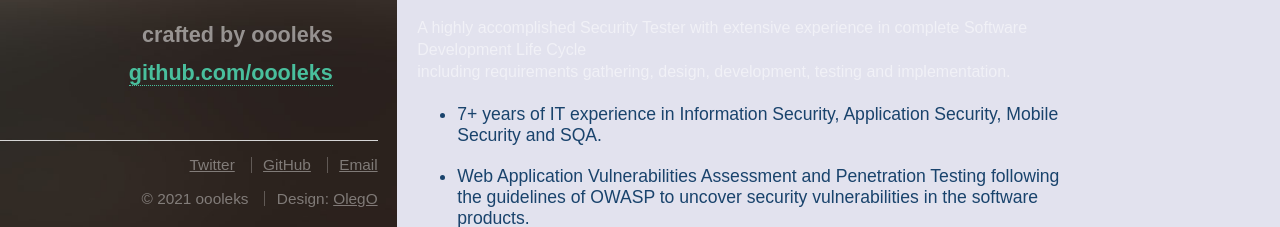
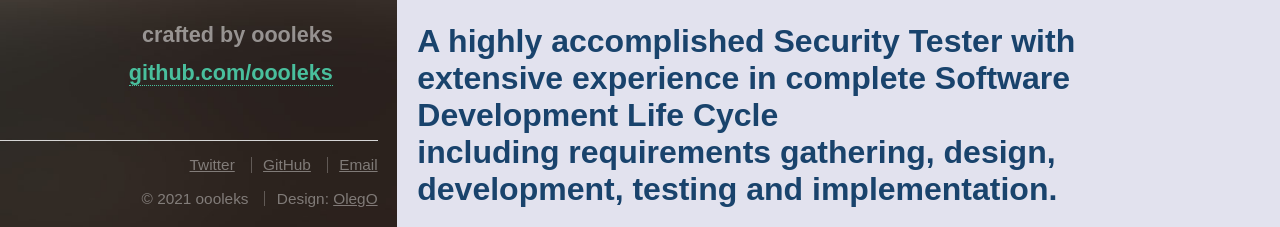
Before and after one commit to oooleks/oooleks.github.io, a plain HTML site: page index.html in a window 1280 px wide. Shown: the part 573-800 px from the top of the page. Drawn offline with Linux system fonts and the light colour scheme.

Commit message:
Update index.html

```diff
--- a/index.html
+++ b/index.html
@@ -40,8 +40,8 @@
 					</a>
 				</h2>
 				<h2>Summary:</h2>
-				<p>A highly accomplished Security Tester with extensive experience in complete Software Development Life Cycle <br>
-					including requirements gathering, design, development, testing and implementation.</p>
+				<h1>A highly accomplished Security Tester with extensive experience in complete Software Development Life Cycle <br>
+					including requirements gathering, design, development, testing and implementation.</h1>
 				<article>
 					<ul class="posts">
 						<li>7+ years of IT experience in Information Security, Application Security, Mobile Security and SQA.</li>
```
